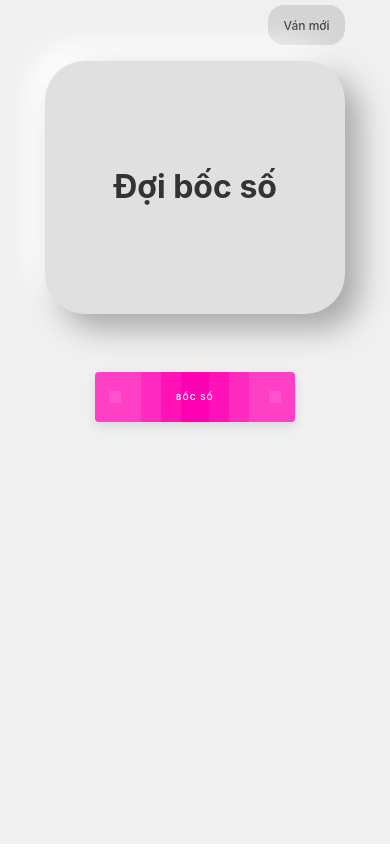
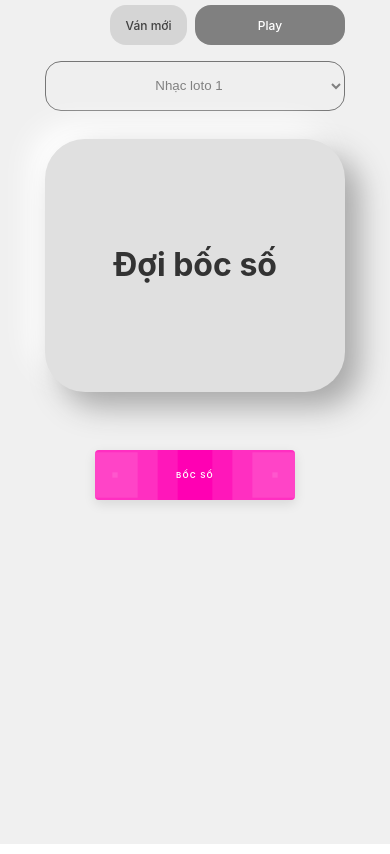
Before and after one commit to hnk244/Loto, a React (Vite) app: page / in a window 390 px wide. Built offline with nearby package versions, Linux system fonts and the light colour scheme.

Commit message:
push source

```diff
--- a/package.json
+++ b/package.json
@@ -11,7 +11,8 @@
   },
   "dependencies": {
     "react": "^18.3.1",
-    "react-dom": "^18.3.1"
+    "react-dom": "^18.3.1",
+    "react-player": "^2.16.0"
   },
   "devDependencies": {
     "@eslint/js": "^9.17.0",
--- a/src/App.css
+++ b/src/App.css
@@ -16,9 +16,18 @@ body {
   gap: 8px;
   padding: 5px 45px;
 }
-.header-compose{
+.header-compose {
   display: flex;
-  justify-content:end;
+  justify-content: end;
+  gap: 8px;
+  flex-wrap: wrap;
+}
+.selection {
+  height: 50px;
+  width: 120px;
+  text-align: center;
+  border-radius: 16px;
+  color: gray;
 }
 .main-screen {
   display: flex;
@@ -115,6 +124,12 @@ body {
 }
 
 @media screen and (max-width: 767px) {
+  .header-compose {
+    margin-bottom: 20px;
+  }
+  .header-compose .selection {
+    flex: 1 1 auto;
+  }
   .storage-list {
     grid-template-columns: repeat(5, 1fr);
   }
--- a/src/App.tsx
+++ b/src/App.tsx
@@ -1,13 +1,17 @@
 
-import { useCallback, useReducer } from 'react';
+import { useCallback, useMemo, useReducer, useState } from 'react';
 import './App.css';
 import { RollItem } from './RollItem';
 import { speakVietnamese } from './textToSpeech';
-
+import YouTubeEmbed from './YoutubeEmbed';
 
 
 
 function App() {
+  const musicList = useMemo(() => ["atq9S7pp1rQ", "vaBpLhFJUh0", 'zu6cyBdWsWQ', 'y_Qb-mSDSrI', 'Jen82pHTyik'], [])
+  const [currentMusic, setCurrentMusic] = useState(musicList[0])
+
+
   const [storage, dispatch] = useReducer((state: {
     current: number,
     list: number[],
@@ -53,13 +57,18 @@ function App() {
   const handlRollSet = useCallback(
     () => {
       const rollingNumber = handleGenRandomNumber()
+      if (storage.list.length === 0) {
+        speakVietnamese(`Con số đầu tiên`)
+      }
       dispatch({ type: 'append', payload: rollingNumber });
     },
     [JSON.stringify(storage)],
   )
 
+
   const handleNewGame = useCallback(
     () => {
+      speakVietnamese(`Bắt đầu ván mới`)
       dispatch({ type: 'reset', payload: 0 });
     },
     [JSON.stringify(storage)],
@@ -69,17 +78,25 @@ function App() {
     <div className='layout'>
       <div className='header-compose'>
         <button onClick={handleNewGame} className=' new-button'>Ván mới</button>
+        <YouTubeEmbed videoId={currentMusic} />
+        <select value={currentMusic} onChange={(e) => setCurrentMusic(e.target.value)} className='selection' >
+          {
+            musicList.map((item, index) => {
+              return <option key={index} value={item}>Nhạc loto {index + 1}</option>
+            })
+          }
+        </select>
       </div>
       <div className='main-screen'>
         <div className='rolling-number'>
-            {!storage.current?"Đợi bốc số":storage.current}
+          {!storage.current ? "Đợi bốc số" : storage.current}
         </div>
       </div>
       <div className='button-compose'>
         <button onClick={handlRollSet} className='roll-button btn'><i className="animation"></i>Bốc số<i className="animation"></i></button>
       </div>
       <div className='storage-list'>{
-          storage.list.map((item, index) => <RollItem key={index} value={item} />)}</div>
+        storage.list.map((item, index) => <RollItem keyValue={index} value={item} />)}</div>
     </div>
   )
 }
--- a/src/RollItem.tsx
+++ b/src/RollItem.tsx
@@ -1,6 +1,6 @@
-export const RollItem = ({ key, value }: { key: any, value: number }) => {
+export const RollItem = ({ keyValue, value }: { keyValue: any, value: number }) => {
     return (
-        <div className="roll-item" key={key}>
+        <div className="roll-item" key={keyValue}>
             <p>{value}</p>
         </div>
     )
--- /dev/null
+++ b/src/YoutubeEmbed.tsx
@@ -0,0 +1,27 @@
+import React from 'react'
+import ReactPlayer from 'react-player'
+type TYoutubeEmbedProps = {
+  videoId: string
+}
+const YoutubeEmbed: React.FC<TYoutubeEmbedProps> = ({ videoId }) => {
+  console.log(videoId)
+  const [playing, setPlaying] = React.useState(false)
+
+  const handleVideoPlay = () => {
+    if (playing) {
+      setPlaying(false)
+    } else {
+      setPlaying(true)
+    }
+  }
+  return (
+    <div >
+      <ReactPlayer style={{ display: 'none', }} url={`https://www.youtube.com/watch?v=${videoId}`} loop={true} width='0' height='0' playing={playing} />
+      <button onClick={handleVideoPlay} className='new-button' style={{ background: "gray", color:"white", width:"150px"}} >{
+        playing ? 'Pause' : 'Play'}</button>
+    </div>
+
+  )
+}
+
+export default YoutubeEmbed
```
Also changed, not shown: 1 other file (tests, documents, lock files or other folders). Lines whose indentation alone changed are shown as unchanged.
